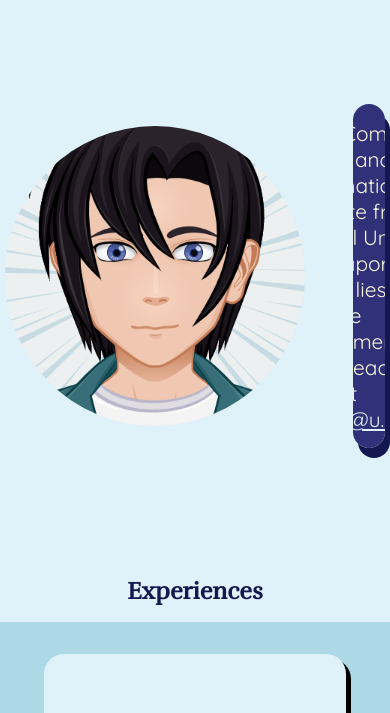
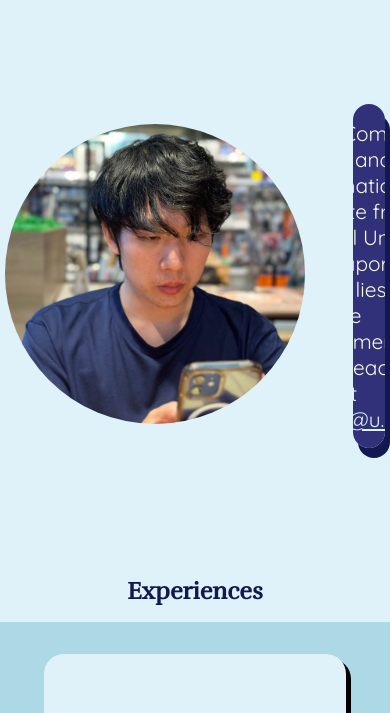
Before and after one commit to BillChee123/billchee123.github.io, a plain HTML site: page index.html in a window 390 px wide. Shown: the part 800-1513 px from the top of the page. Drawn offline with Linux system fonts and the light colour scheme.

Commit message:
Fix Profile Picture Responsive Sizing

```diff
--- a/index.html
+++ b/index.html
@@ -48,7 +48,9 @@
     About me
 </div>
 <div id="about-me-container">
-    <img alt="avatar.png" id="avatar" src="./img/avatar.png">
+    <div>
+        <img alt="avatar.png" id="avatar" src="./img/profile_picture.jpg">
+    </div>
     <div  id="about-me-description">
         <div>
             <div style="display: inline;">
```
Also changed, not shown: img/profile_picture.jpg (added).
